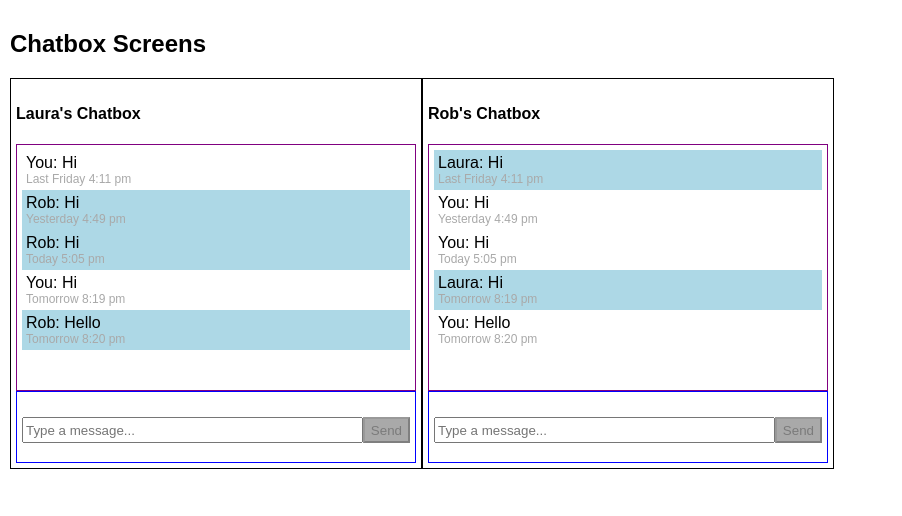
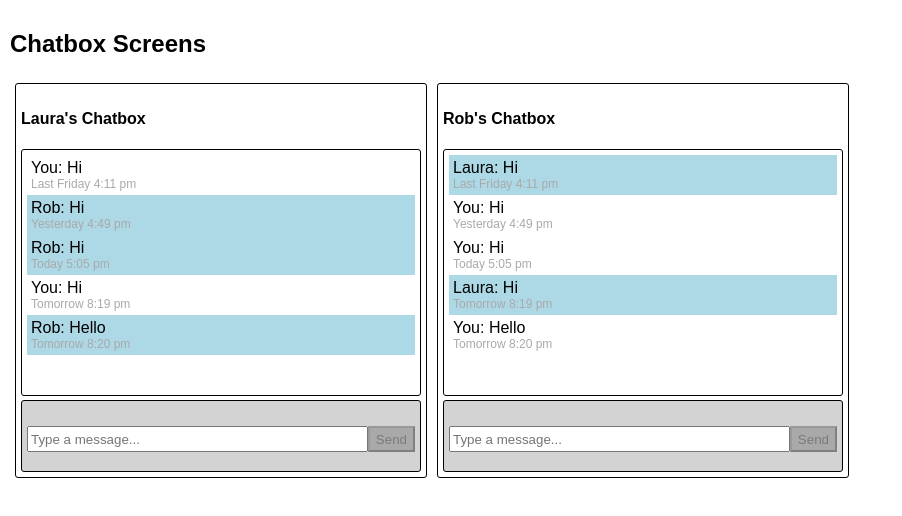
Before and after one commit to ashikul/chat-react, a React (Create React App) app: page / in a window 1280 px wide. Shown: the top 516 px of the page, without its empty margins (0-902 px from the left). Built offline with nearby package versions, Linux system fonts and the light colour scheme; the HTML template or start-up script is replaced by a standard one.

Commit message:
update css

```diff
--- a/src/styles/Chatbox.css
+++ b/src/styles/Chatbox.css
@@ -2,22 +2,28 @@
 	border: 1px solid #000;
 	width: 400px;
 	padding: 5px;
+	margin: 5px;
+	border-radius: 3px;
 }
 
 .chatbox-message-history {
-	border: 1px solid purple;
+	border: 1px solid black;
 	height: 200px;
 	overflow-y: scroll;
 	padding-left: 5px;
 	padding-right: 5px;
 	padding-top: 5px;
 	padding-bottom: 40px;
+	border-radius: 3px;
 }
 
 .chatbox-input {
-	border: 1px solid blue;
+	margin-top: 4px;
+	background-color: lightgrey;
+	border: 1px solid black;
 	height: 60px;
 	padding: 5px;
+	border-radius: 3px;
 }
 
 .receivingUserIsTypingField {
@@ -36,7 +42,7 @@
 }
 
 .send-button {
-	background-color: aliceblue;
+	background-color: cornflowerblue;
 }
 
 .send-button:disabled {
```
